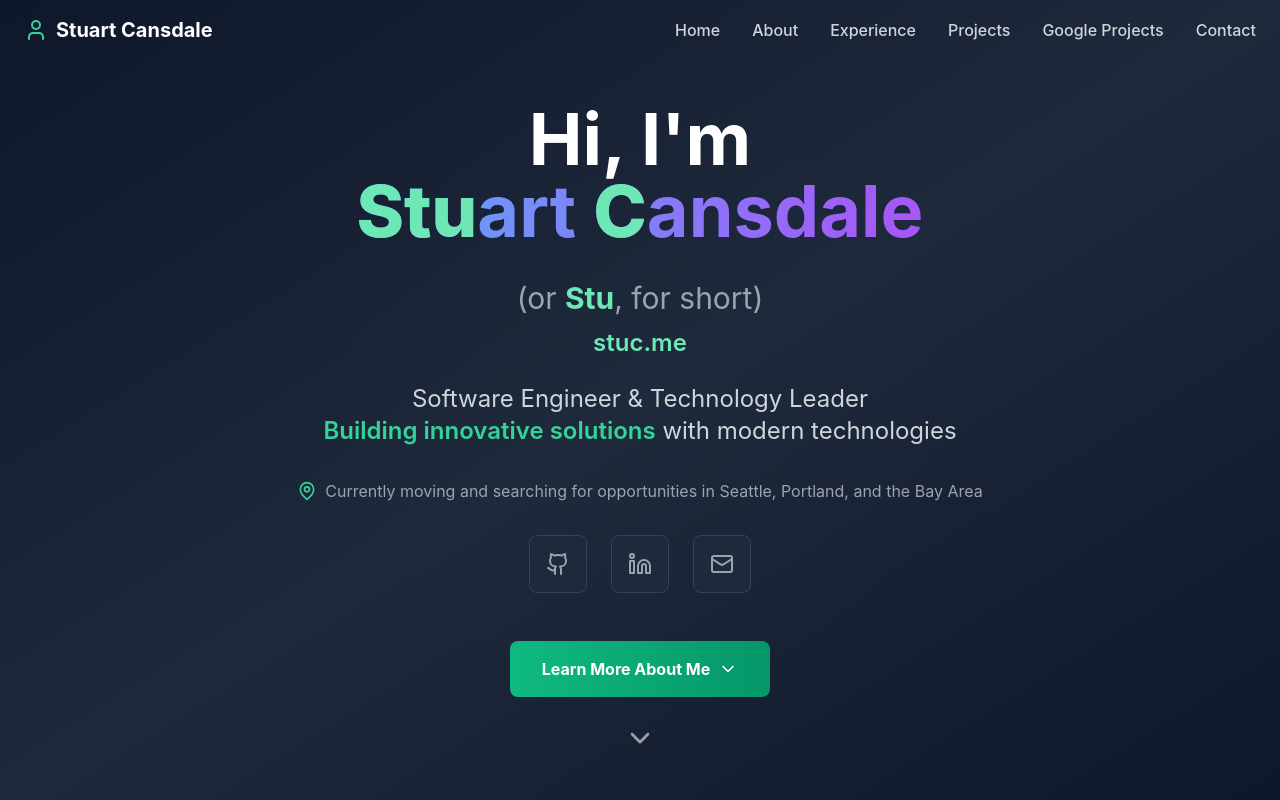
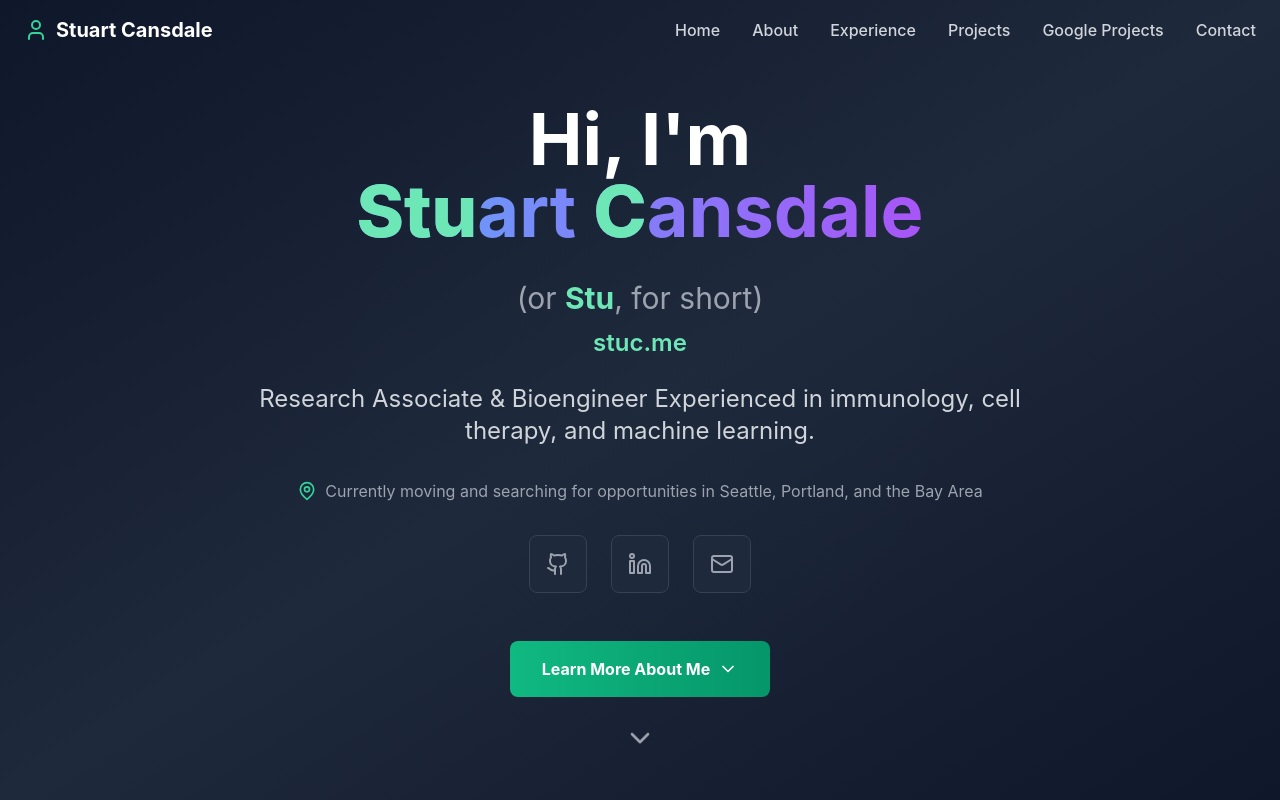
Before and after one commit to porridge404/personal_website, a React (Vite) app: page / in a window 1280 px wide. Shown: the top 800 px of the page. Built offline with nearby package versions, Linux system fonts and the light colour scheme.

Commit message:
Updated Hero.tsx

```diff
--- a/src/components/Hero.tsx
+++ b/src/components/Hero.tsx
@@ -37,9 +37,8 @@ const Hero: React.FC = () => {
           </h1>
 
           <p className="text-xl md:text-2xl mb-8 text-gray-300 max-w-3xl mx-auto leading-relaxed">
-            Software Engineer & Technology Leader
-            <br />
-            <span className="text-emerald-400 font-semibold">Building innovative solutions</span> with modern technologies
+            Research Associate & Bioengineer
+            Experienced in immunology, cell therapy, and machine learning.
           </p>
 
           <div className="flex items-center justify-center space-x-2 mb-8 text-gray-400">
```
